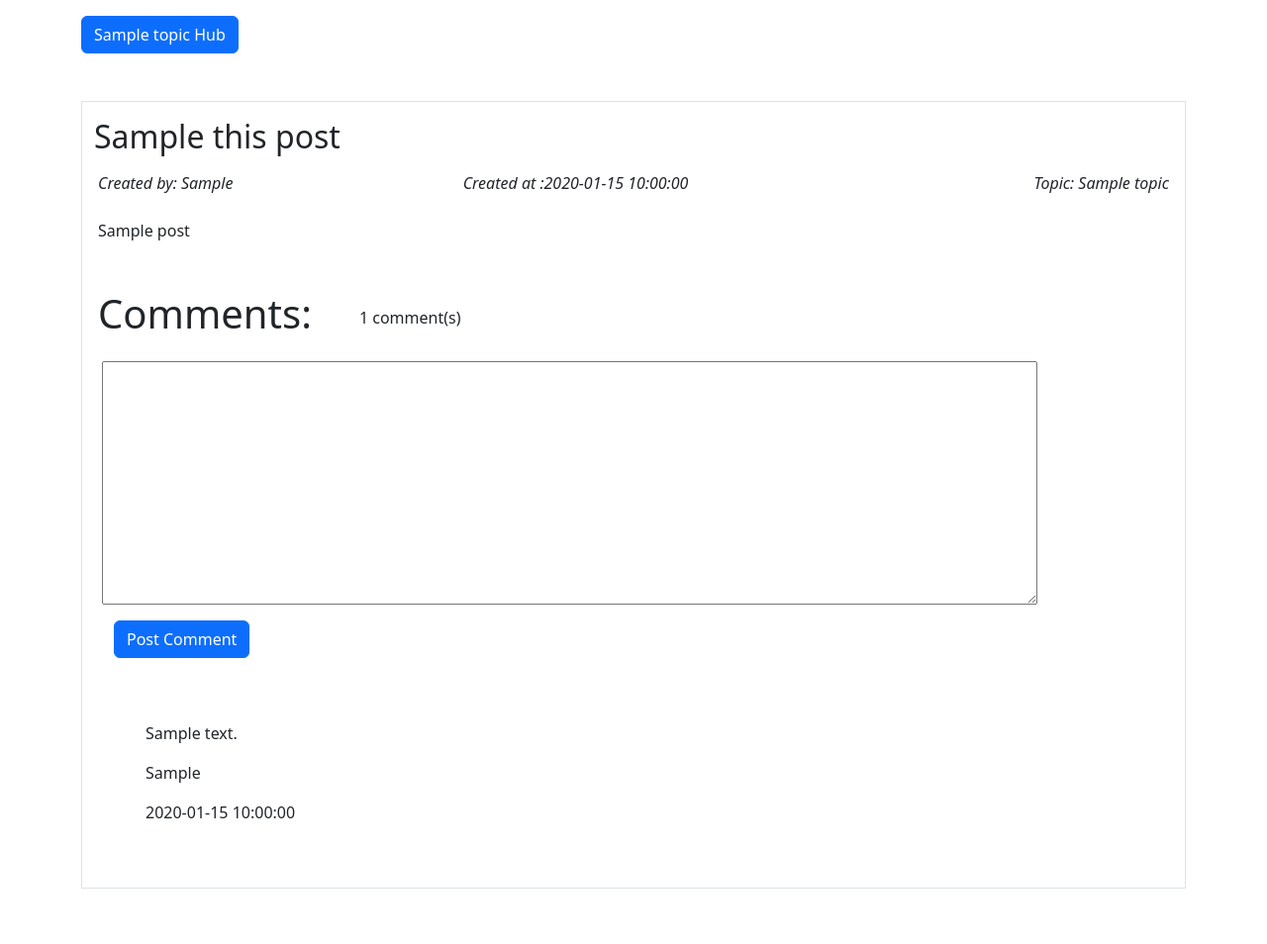
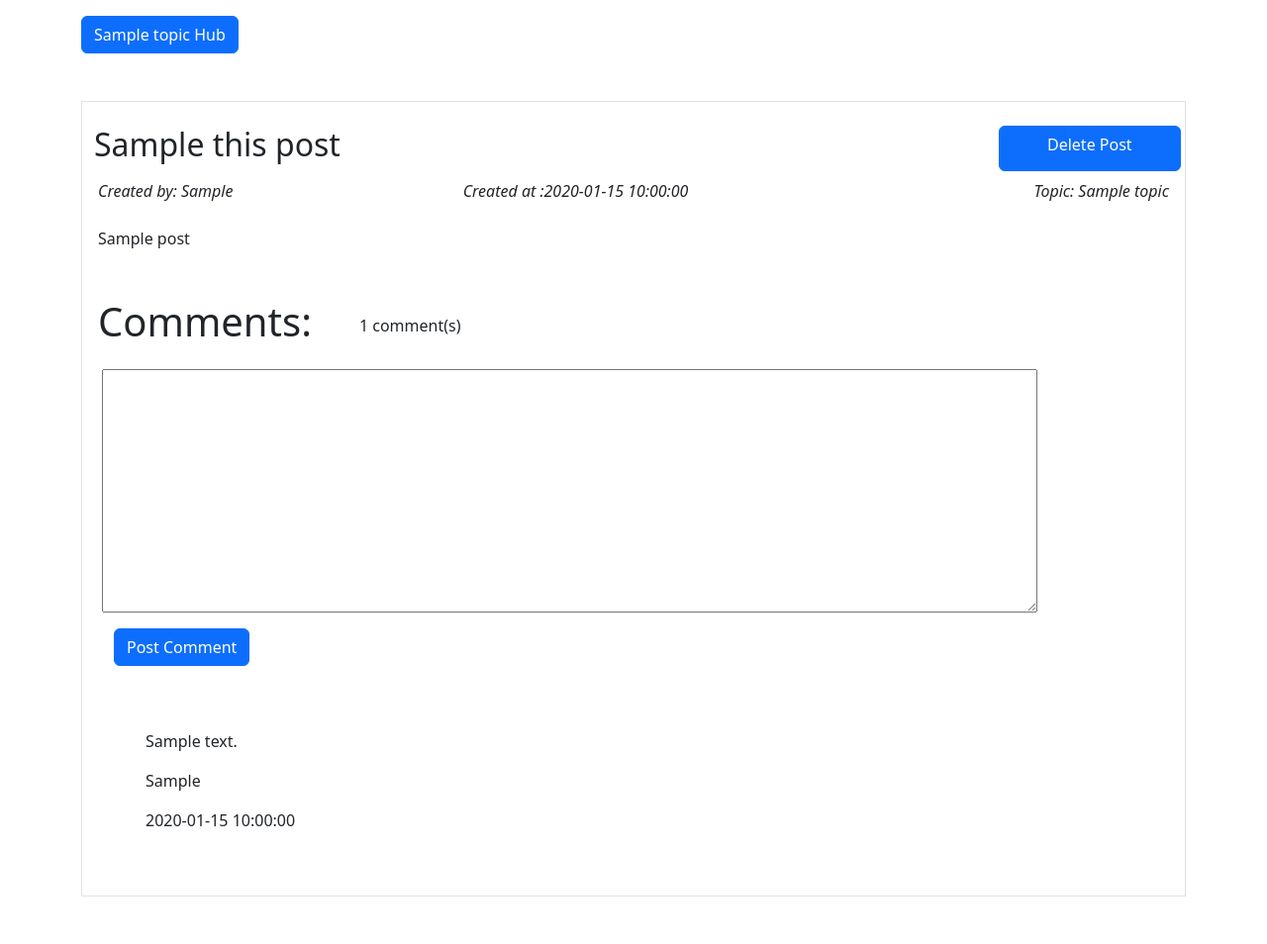
Before and after one commit to P-moT/forum-topics, a Flask app: template flask_app/templates/post.html in a window 1280 px wide. Shown: the part 56-1010 px from the top of the page at 99% size. Run offline with Flask 2, Linux system fonts and the light colour scheme; the visitor is signed in with stand-in values (Sample User, id 1); tables that the repository leaves empty or names only in its code hold one stand-in row (Sample ...); the template is opened without the code that fills it: most values are stand-ins (such as "Sample title", 1, 10 or a date in 2020).

Commit message:
Added delete post functionality for author of post.

```diff
--- a/flask_app/models/post.py
+++ b/flask_app/models/post.py
@@ -60,6 +60,11 @@ class Post:
             post.user = user
             posts.append(post)
         return posts
+
+    @classmethod
+    def delete_post(cls, data):
+        query = 'DELETE FROM posts WHERE id = %(id)s'
+        return connectToMySQL(db).query_db(query, data)
 
     @classmethod
     def get_all_posts_desc(cls):
--- a/flask_app/templates/post.html
+++ b/flask_app/templates/post.html
@@ -42,8 +42,11 @@
         <div class="body border my-5 p-3">
             <!-- post title -->
             <div class="title">
-                <div class="row">
-                    <h2 class="px-2">{{this_post.title}}</h1>
+                <div class="row my-2 justify-content">
+                    <h2 class="px-2 col-10">{{this_post.title}}</h1>
+                    {% if this_post.user.id == session['id'] %}
+                        <a href="/delete_post/{{this_post.topic}}/{{this_post.id}}" class="btn btn-primary col-2">Delete Post</a>
+                    {% endif %}
                 </div>
                 <div class="row my-2 justify-content">
                     <p class="col-4"><em>Created by: {{this_post.user.first_name}}</em></p>
```
Also changed, not shown: flask_app/controllers/posts.py (+7 -20 lines).
